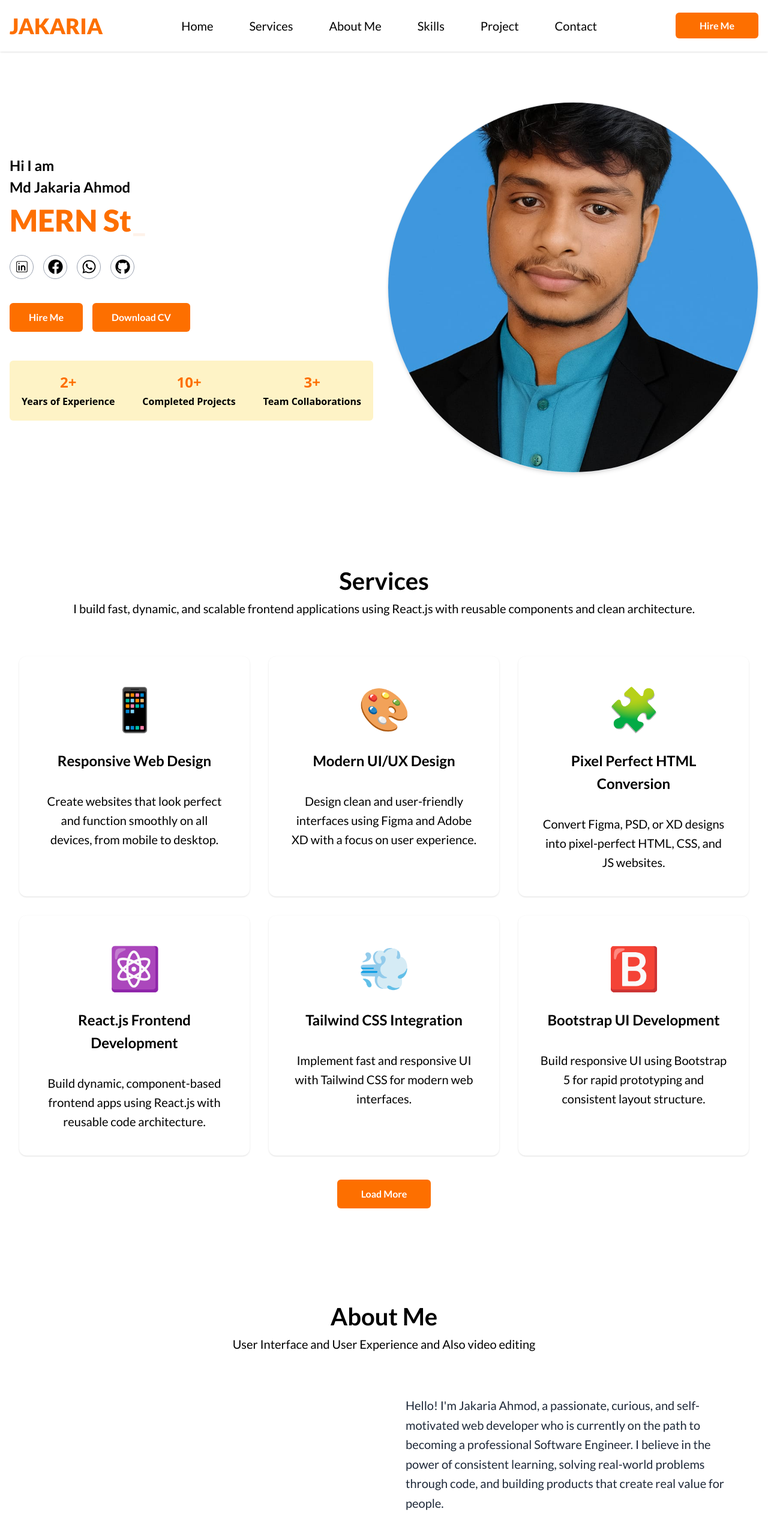
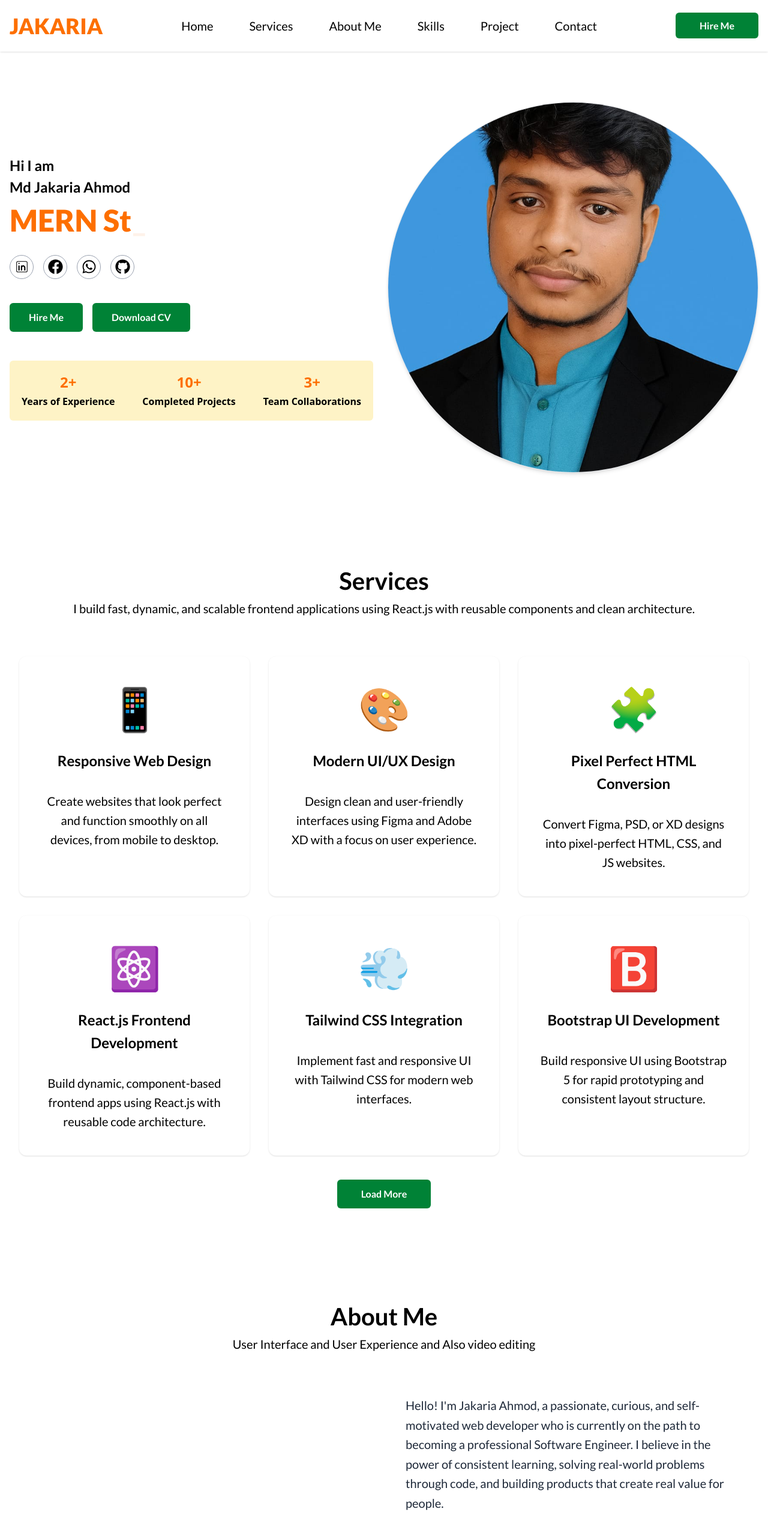
Before and after one commit to Jakaria-Ahmod/MyPortfolio, a React (Vite) app: page / in a window 1280 px wide. Shown: the top 2555 px of the page at 60% size. Built offline with nearby package versions, Linux system fonts and the light colour scheme.

Commit message:
portfolio update

```diff
--- a/src/CommonLayout/Header/components/HireMe/index.jsx
+++ b/src/CommonLayout/Header/components/HireMe/index.jsx
@@ -1,5 +1,3 @@
-import React from 'react';
-import CommonButton from '../../../../globalComponents/CommonButton';
 import { Link } from 'react-router';
 
 const HireMe = () => {
@@ -7,7 +5,7 @@ const HireMe = () => {
     <div>
       <Link
         to="/contact"
-        className="py-[12px] px-[40px] capitalize bg-praimary text-white font-Lato text-base font-bold cursor-pointer rounded-md"
+        className="py-[12px] px-[40px] capitalize bg-green-700 text-white font-Lato text-base font-bold cursor-pointer rounded-md"
       >
         Hire Me
       </Link>
--- a/src/globalComponents/CommonButton/index.jsx
+++ b/src/globalComponents/CommonButton/index.jsx
@@ -1,12 +1,10 @@
-import React from 'react';
-
 const CommonButton = ({ children, handleClick }) => {
   return (
     <div>
       <div>
         <button
           onClick={handleClick}
-          className="py-[12px] px-[40px] capitalize bg-praimary text-white font-Lato text-base font-bold cursor-pointer rounded-md"
+          className="py-[12px] px-[40px] capitalize bg-green-700 text-white font-Lato text-base font-bold cursor-pointer rounded-md"
         >
           {children}
         </button>
--- a/src/page/About/index.jsx
+++ b/src/page/About/index.jsx
@@ -1,15 +1,14 @@
-import React from 'react';
 import { motion } from 'framer-motion';
+import CommonHeding from '../../globalComponents/CommonHeading';
 import AboutLeft from './components/AboutLeft';
 import AboutRight from './components/AboutRight';
-import CommonHeding from '../../globalComponents/CommonHeading';
 
 const About = () => {
   window.scrollTo(0, 0);
 
   return (
     <motion.div
-      className="container my-[150px] lg:my-[10px] px-4 mx-auto"
+      className="container my-[150px] lg:my-[150px] px-4 mx-auto"
       initial={{ opacity: 0 }}
       whileInView={{ opacity: 1 }}
       viewport={{ once: true }}
--- a/src/page/Contact/index.jsx
+++ b/src/page/Contact/index.jsx
@@ -1,7 +1,7 @@
-import React, { useRef } from 'react';
 import emailjs from '@emailjs/browser';
+import { motion } from 'framer-motion';
+import { useRef } from 'react';
 import { toast } from 'react-toastify';
-import { motion } from 'framer-motion';
 
 const ContactForm = () => {
   window.scrollTo(0, 0);
@@ -32,7 +32,7 @@ const ContactForm = () => {
 
   return (
     <motion.div
-      className="max-w-3xl mx-auto p-6 md:p-12 bg-white rounded-2xl shadow-md my-[100px]"
+      className="max-w-3xl mx-auto p-6 md:p-12 bg-white rounded-2xl shadow-md lg:my-[150px]"
       initial={{ opacity: 0, y: 50 }}
       whileInView={{ opacity: 1, y: 0 }}
       viewport={{ once: true }}
--- a/src/page/Home/components/LayoutLeft.jsx
+++ b/src/page/Home/components/LayoutLeft.jsx
@@ -98,14 +98,14 @@ const LayoutLeft = () => {
         <div className="mt-10 flex flex-col md:flex-row gap-4 items-center justify-center md:justify-start">
           <Link
             to="/contact"
-            className="py-3 px-8 capitalize bg-praimary text-white font-Lato text-base font-bold rounded-md"
+            className="py-3 px-8 capitalize bg-green-700 text-white font-Lato text-base font-bold rounded-md"
           >
             Hire Me
           </Link>
           <a
             href="https://drive.google.com/file/d/1ssclT7KWf-w2ir7CO6IArMey_QyFDMIR/view?usp=drive_link"
             target="_blank"
-            className="py-3 px-8 capitalize bg-praimary text-white font-Lato text-base font-bold rounded-md"
+            className="py-3 px-8 capitalize bg-green-700 text-white font-Lato text-base font-bold rounded-md"
           >
             Download CV
           </a>
--- a/src/page/Projects/index.jsx
+++ b/src/page/Projects/index.jsx
@@ -6,7 +6,7 @@ const Projects = () => {
 
   return (
     <motion.section
-      className="max-w-6xl mx-auto px-4 sm:px-6 lg:px-8 py-[150px] lg:py-0"
+      className="max-w-6xl mx-auto px-4 sm:px-6 lg:my-[150px] lg:px-8 py-[150px] lg:py-0"
       initial={{ opacity: 0, y: 50 }}
       whileInView={{ opacity: 1, y: 0 }}
       viewport={{ once: true }}
--- a/src/page/Services/index.jsx
+++ b/src/page/Services/index.jsx
@@ -1,9 +1,9 @@
-import React, { useState } from 'react';
 import { motion } from 'framer-motion';
+import { useState } from 'react';
+import CommonButton from '../../globalComponents/CommonButton';
 import CommonHeding from '../../globalComponents/CommonHeading';
 import SerVicesCard from '../../globalComponents/ServiceCard';
 import { services } from './ServiceApi/ServiceApi';
-import CommonButton from '../../globalComponents/CommonButton';
 
 const containerVariants = {
   hidden: { opacity: 1 },
@@ -27,7 +27,7 @@ const Services = () => {
 
   return (
     <div className="container mx-auto px-4">
-      <div className="my-20 md:my-[150px]">
+      <div className="my-20 md:my-[150px] lg:my-[150px]">
         {/* Section Heading */}
         <motion.div
           initial={{ opacity: 0, y: 40 }}
@@ -42,7 +42,7 @@ const Services = () => {
 
         {/* Services Cards */}
         <motion.div
-          className="mt-16 grid grid-cols-1 justify-center sm:grid-cols-2 lg:grid-cols-3 gap-8"
+          className="mt-16 grid grid-cols-1 justify-center  sm:grid-cols-2 lg:grid-cols-3 gap-8"
           variants={containerVariants}
           initial="hidden"
           animate="visible"
--- a/src/page/Skills/index.jsx
+++ b/src/page/Skills/index.jsx
@@ -1,10 +1,10 @@
+import { motion } from 'framer-motion';
 import { skills } from './SkillsApi';
-import { motion } from 'framer-motion';
 
 const Skills = () => {
   window.scrollTo(0, 0);
   return (
-    <div className="px-4 py-10 max-w-6xl mx-auto my-[100px] lg:my-0">
+    <div className="px-4 py-10 max-w-6xl mx-auto my-[100px] lg:my-[150px]">
       <h2 className="text-4xl font-bold text-center mb-12 text-blue-600">
         My Skills
       </h2>
```
